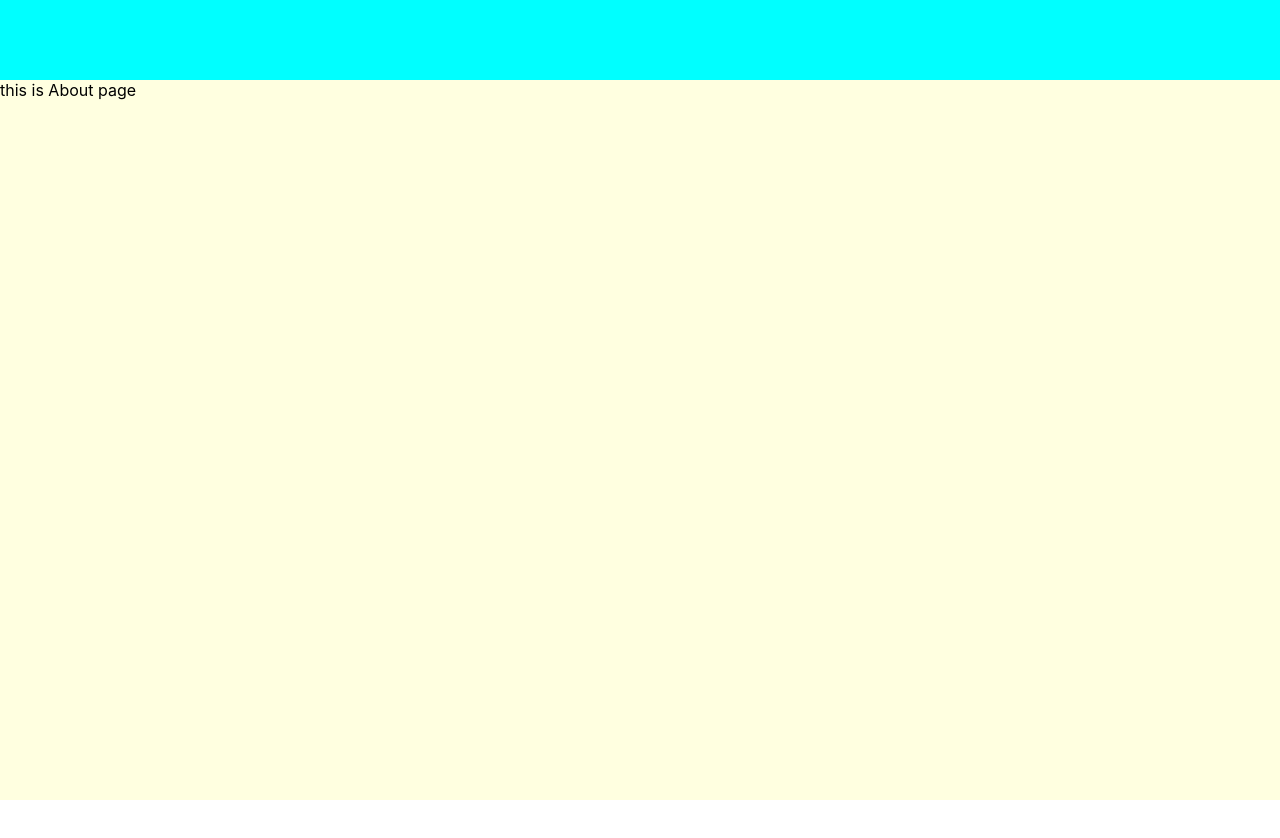
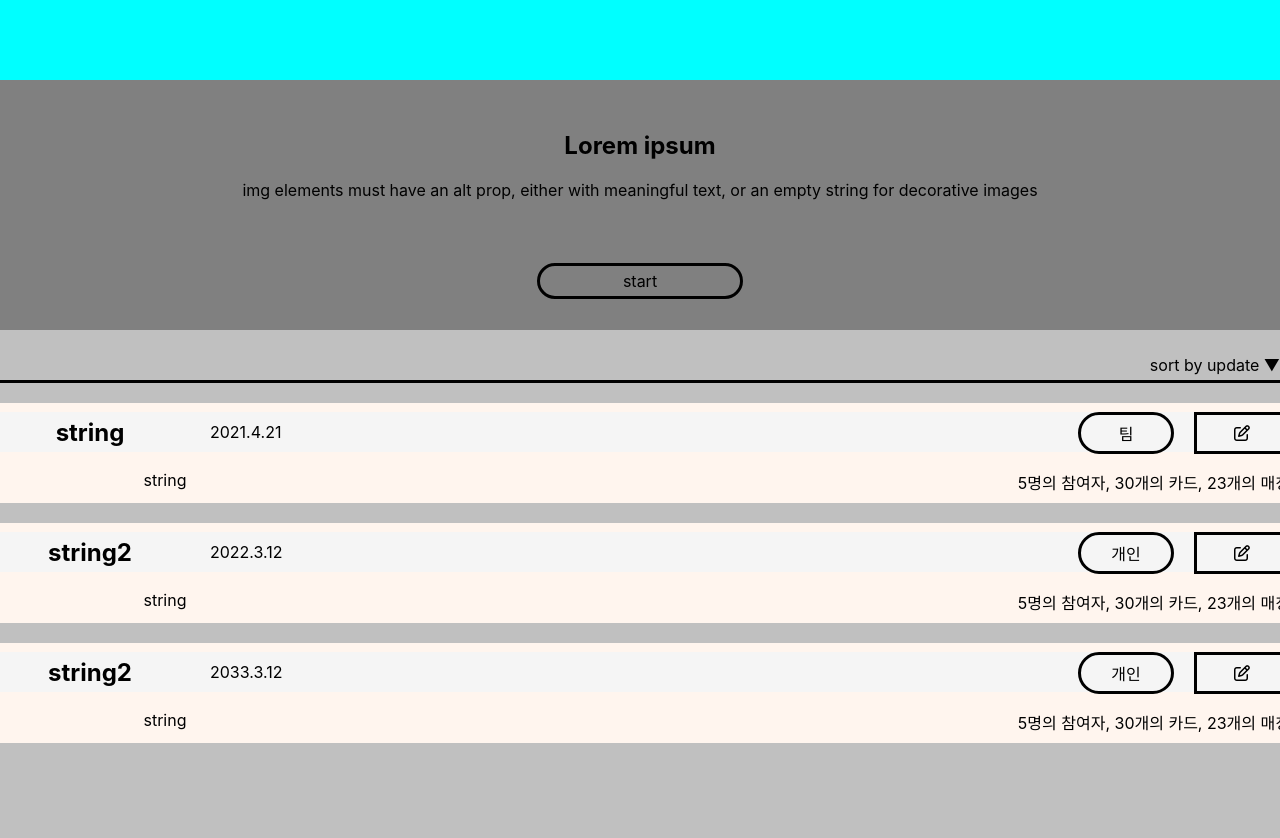
Before and after one commit to codestates/luca, a React (Create React App) app in the folder luca-client/: page / in a window 1280 px wide. Shown: the top 838 px of the page. Before the commit the page ends 800 px from the top, so only its background shows below. Built offline with nearby package versions, Linux system fonts and the light colour scheme.

Commit message:
Add main page function

```diff
--- a/luca-client/src/App.js
+++ b/luca-client/src/App.js
@@ -19,7 +19,7 @@ function App() {
   return (
     <div>
       <Routes>
-        <Route path="/" element={isLogin ? <Main /> : <About />} />
+        <Route path="/" element={!isLogin ? <Main /> : <About />} />
         <Route path="/signup" element={<Signup />} />
         <Route path="/mypage" element={<Mypage />} />
         <Route path="/changepassword" element={<ChangePassword />} />
--- a/luca-client/src/components/canvas.js
+++ b/luca-client/src/components/canvas.js
@@ -1,7 +1,7 @@
 import * as d3 from 'd3';
 import styled from 'styled-components';
 import { useState, useRef, useEffect } from 'react';
-import { root, descendants, links } from "./d3coodinator/getDescendants";
+import { root, nodes, links } from "./d3coodinator/getDescendants";
 
 export default function Canvas() {
 
@@ -122,9 +122,6 @@ export default function Canvas() {
   useEffect(()=>{
     // const svg = d3.select(svgRef.current);
     // const fild = d3.select(canvasRef.current);
-    // const root = d3.hierarchy(data);
-    const links = root.links();
-    const nodes = root.descendants();
     // const svg = fild.create('svg')
     //   .attr("viewBox", [-100 / 2, -100 / 2, 100, 100]);
 
@@ -163,14 +160,36 @@ export default function Canvas() {
     //   .text('testData');
 
     const content = svg.append("g")
-      .selectAll("title")
-      .attr("dy", ".31em")
-      .data(nodes)
-      .join("title")
-        .text(d => d.data.name)
+    .selectAll("title")
+    .data(nodes)
+    .join("title")
+    .text(d => d.data.name)
+        .attr("dy", ".31em")
+        .style("text-anchor", "middle")
         .attr("r", 2)
+        .call(drag(simulation));
+
     // node.append("text")
     //   .attr("text", d => d.data.name);
+    // const content = svg.append("g")
+    // .selectAll("title")
+    // .data(nodes)
+    // .join("title")
+    // link.append("text")
+    // .attr("font-family", "Arial, Helvetica, sans-serif")
+    // .attr("fill", "Black")
+    // .style("font", "normal 12px Arial")
+    // .attr("transform", function(d) {
+    //     return "translate(" +
+    //         ((d.source.y + d.target.y)/2) + "," +
+    //         ((d.source.x + d.target.x)/2) + ")";
+    // })
+    // .attr("dy", ".35em")
+    // .attr("text-anchor", "middle")
+    // .text(function(d) {
+    //     console.log(d.target.rule);
+    //     return d.target.rule;
+    // });
 
     console.log(nodes);
 
--- a/luca-client/src/components/d3coodinator/getDescendants.js
+++ b/luca-client/src/components/d3coodinator/getDescendants.js
@@ -101,7 +101,7 @@ const treeLayout = tree()
 treeLayout(root);
 
 // 모든 노드 배열
-let descendants = root.descendants();
+let nodes = root.descendants();
 
 // 모든 링크 배열
 let links = root.links();
@@ -151,4 +151,4 @@ let links = root.links();
 //   );
 // }
 
-export { root, descendants, links };
+export { root, nodes, links };
--- a/luca-client/src/components/projectcard.js
+++ b/luca-client/src/components/projectcard.js
@@ -1,4 +1,6 @@
 import styled from "styled-components";
+import { useState, useEffect, useRef } from "react";
+import axios from "axios";
 
 const ProjectcardBody = styled.div`
     background-color: seashell;
@@ -7,6 +9,7 @@ const ProjectcardBody = styled.div`
     flex-direction: column;
     justify-content: space-around;
     height: 100px;
+    margin-top: 20px;
     > projectcardhead {
         background-color: #f5f5f5;
         display: flex;
@@ -48,6 +51,13 @@ const ProjectcardBody = styled.div`
                 align-items: center;
                 justify-content: center;
             }
+            > modifybox:hover {
+                /* color: red; */
+                box-shadow: 0px 0px 10px black;
+            }
+            > modifybox:active {
+                color: red;
+            }
         }
     }
     > projectcardbottom {
@@ -64,30 +74,59 @@ const ProjectcardBody = styled.div`
     }
 `
 
-function Projectcard () {
+function Projectcard ({data}) {
+
+    const nameRef = useRef();
+    const descRef = useRef();
+
+    const [isClicked, setIsClicked] = useState(false);
+    const [cardData, setCardData] = useState(data);
+
+    const editProjectHandler = (name, desc) => {
+        // console.log(name.value);
+        // console.log(desc.value);
+        if(name.value === "" || desc.value === "") {
+            alert("빈칸을 채워주세요.");
+            return;
+        }else{
+            setCardData({...data, "title": name.value, "desc": desc.value});
+            console.log(data)
+            // 엑시오스 요청 post
+        }
+        // axios.post("url", data)
+    }
+
     return (
         <ProjectcardBody>
             <projectcardhead>
                 <projectname>
                     <h2>
-                        tutorial
+                        {isClicked?
+                        <input ref={nameRef}/>:
+                        cardData.title}
                     </h2>
                     <date>
-                        3weeks ago
+                        {cardData.updatedAt}
                     </date>
                 </projectname>
                 <projectfunc>
                     <type>
-                        private
+                        {cardData.isTeam ? "팀" : "개인"}
                     </type>
-                    <modifybox>
-                    <i class="fa-regular fa-pen-to-square"></i>
+                    <modifybox onClick={()=>{setIsClicked(!isClicked)}}>
+                        {
+                        isClicked?
+                        <div onClick={()=>{editProjectHandler(nameRef.current, descRef.current)}}>확인</div>:
+                        <i class="fa-regular fa-pen-to-square"></i>
+                        }
                     </modifybox>
                 </projectfunc>
             </projectcardhead>
             <projectcardbottom>
                 <desc>
-                    파이널 프로젝트에 관한 아이디어
+                    {isClicked?
+                    <input ref={descRef}/>:
+                    cardData.desc}
                 </desc>
                 <projectinfo>
                     5명의 참여자, 30개의 카드, 23개의 매칭
--- a/luca-client/src/pages/main.js
+++ b/luca-client/src/pages/main.js
@@ -1,6 +1,12 @@
 import styled from "styled-components";
 import Projectcard from "../components/projectcard";
 import { Navigator, Backdrop, Container } from "../components/commons";
+import {CreateProjectModal, Sortmodal} from "../components/modals";
+import {useState, useEffect} from "react";
+import axios from "axios";
+
+const url = process.env.URL;
+// console.log(url)
 
 const Maincomponent = styled.div`
   background-color: #f5f5f5;
@@ -20,7 +26,7 @@ const Maincomponent = styled.div`
       align-items: center;
       flex-direction: column;
     }
-    > startbuttom {
+    > startbutton {
       border: solid;
       border-radius: 20px;
       width: 200px;
@@ -28,6 +34,12 @@ const Maincomponent = styled.div`
       display: flex;
       align-items: center;
       justify-content: center;
+    }
+    > startbutton:hover {
+      box-shadow: 0px 0px 10px black;
+    }
+    > startbutton:active {
+      color: red;
     }
   }
   > projectcontainer {
@@ -51,18 +63,102 @@ const Maincomponent = styled.div`
       > div {
         margin-right: 10px;
       }
+      > div:hover {
+        text-shadow: 0px 0px 10px black;
+      }
+      /* > div:active {
+        color: red;
+      } */
     }
     > projectbox {
-      margin-top: 30px;
+      /* margin-top: 10px; */
     }
   }
 `;
 
 export function Main() {
+
+  const [projectList, setProjectList] = useState([
+    {
+      "id": 0,
+      "title": "string",
+      "desc": "string",
+      "isTeam": true,
+      "admin": 0,
+      "createdAt": "string",
+      "updatedAt": "2021.4.21"
+    },
+    {
+      "id": 1,
+      "title": "string2",
+      "desc": "string",
+      "isTeam": false,
+      "admin": 0,
+      "createdAt": "string",
+      "updatedAt": "2022.3.12"
+    },
+    {
+      "id": 1,
+      "title": "string2",
+      "desc": "string",
+      "isTeam": false,
+      "admin": 0,
+      "createdAt": "string",
+      "updatedAt": "2033.3.12"
+    }
+  ]);
+  const [isClicked, setIsClicked] = useState(false);
+  const [newProject, setNewProject] = useState({});
+  const [sortModal, setSortModal] = useState(false);
+
+  const modalHandler = () => {
+    setIsClicked(!isClicked);
+  }
+
+  const newProjectHandler = (name, desc, invite, type) => {
+    setNewProject({
+      "title": name,
+      "desc": desc,
+      "isTeam": type
+    })
+    console.log(name.value);
+    console.log(desc.value);
+    console.log(invite.value);
+    console.log(type);
+    // axios.post()
+  }
+
+  const sortHandler = (e) => {
+    const projectsClone = [...projectList];
+    if(e === "update"){
+      projectsClone.sort((a, b) => {
+        return b.updatedAt.split(".").join("") - a.updatedAt.split(".").join("")
+      })
+      setProjectList([...projectsClone]);
+      console.log(projectList)
+    }
+    else if(e === "create"){
+      projectsClone.sort((a, b) => {
+        return b.createdAt.split(".").join("") - a.createdAt.split(".").join("")
+      })
+    }
+    setSortModal(!sortModal);
+  }
+
+  useEffect(() => {
+    // axios.get(`${url}/projects`)
+    // .then((res)=>{
+    //   setProjectList(res.data);
+    // })
+    // .catch((err)=>{
+    //   console.log(err);
+    // });
+  }, [projectList]);
+
   return (
     <div>
       <Navigator />
-      <Backdrop>
+      <Backdrop onClick={isClicked? modalHandler: null}>
         <Container>
           <Maincomponent>
             <startbox>
@@ -71,18 +167,34 @@ export function Main() {
                 img elements must have an alt prop, either with meaningful text,
                 or an empty string for decorative images
               </startinfo>
-              <startbuttom>start</startbuttom>
+              <startbutton onClick={modalHandler}>start</startbutton>
             </startbox>
             <projectcontainer>
               <sortbox>
-                <div>sort by update ▼</div>
+                {
+                  sortModal?
+                  <div>
+                    <div onClick={sortHandler}>sort by update ▲</div>
+                    <Sortmodal sortHandler={sortHandler}/>
+                  </div>:
+                  <div onClick={sortHandler}>sort by update ▼</div>
+                }
               </sortbox>
               <projectbox>
-                <Projectcard />
+                {
+                  projectList.map((el)=>{
+                    return <Projectcard data={el}/>
+                  })
+                }
               </projectbox>
             </projectcontainer>
           </Maincomponent>
         </Container>
+        {
+          isClicked?
+          <CreateProjectModal modalHandler={modalHandler} newProjectHandler={newProjectHandler}/>:
+          null
+        }
       </Backdrop>
       <div className="footer"></div>
     </div>
--- a/luca-client/src/pages/mypage.js
+++ b/luca-client/src/pages/mypage.js
@@ -16,6 +16,14 @@ const MypageBody = styled.div`
     > userprofile {
       display: flex;
       flex-direction: column;
+      > h1 {
+        height: 25px;
+      }
+      > input {
+        width: 40%;
+        height: 30px;
+        margin-bottom: 10px;
+      }
     }
     > div {
       margin-top: 20px;
@@ -29,8 +37,13 @@ const MypageBody = styled.div`
 const Userbutton = styled.div`
   height: 30px;
   display: flex;
-  justify-content: space-between;
-  > button {
+  flex-direction: column;
+  justify-content: space-around;
+  height: 100px;
+  > modifybutton {
+    width: 200px;
+  }
+  > changepwbutton {
     width: 200px;
   }
 `;
@@ -84,16 +97,20 @@ export default function Mypage() {
               </profileimg>
               <userinfo>
                 <userprofile>
-                  <h1>Ian</h1>
+                  {
+                    isClicked?
+                    <h1>Ian</h1>:
+                    <input></input>
+                  }
                   <ueremail>ian58@gmail.com</ueremail>
                 </userprofile>
                 <div>
                   {isClicked ? (
                     <Userbutton>
-                      <button className="modifybutton" onClick={handleClick}>
+                      <modifybutton className="modifybutton" onClick={handleClick}>
                         회원정보 수정
-                      </button>
-                      <button className="pwbutton">비밀번호 변경</button>
+                      </modifybutton>
+                      <changepwbutton className="pwbutton">비밀번호 변경</changepwbutton>
                     </Userbutton>
                   ) : (
                     <Decisionbutton>
```
Also changed, not shown: luca-client/src/components/modals.js (+69 -8 lines).
